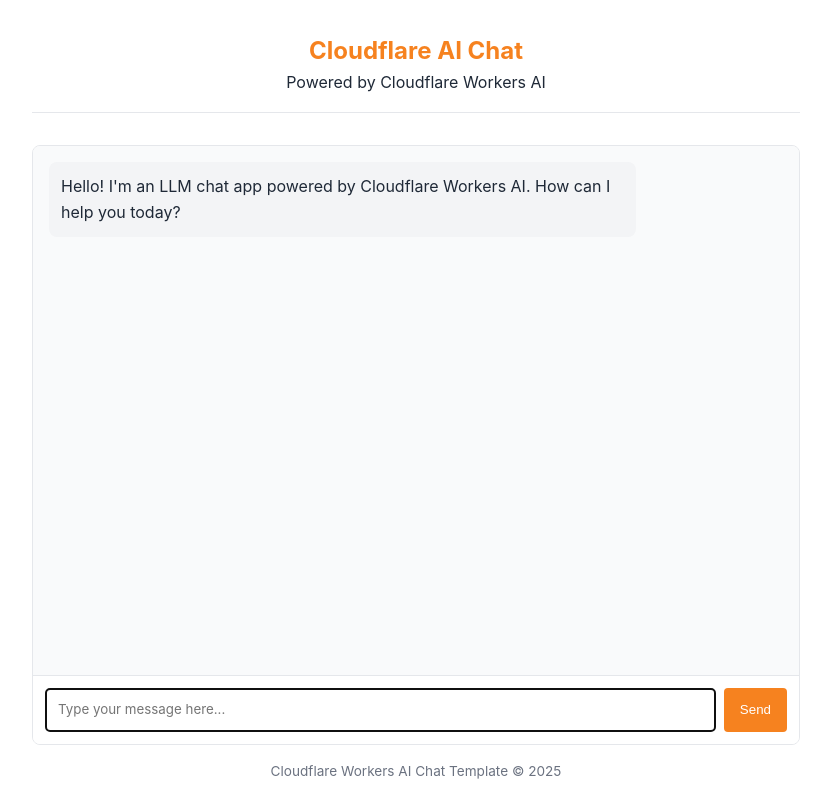
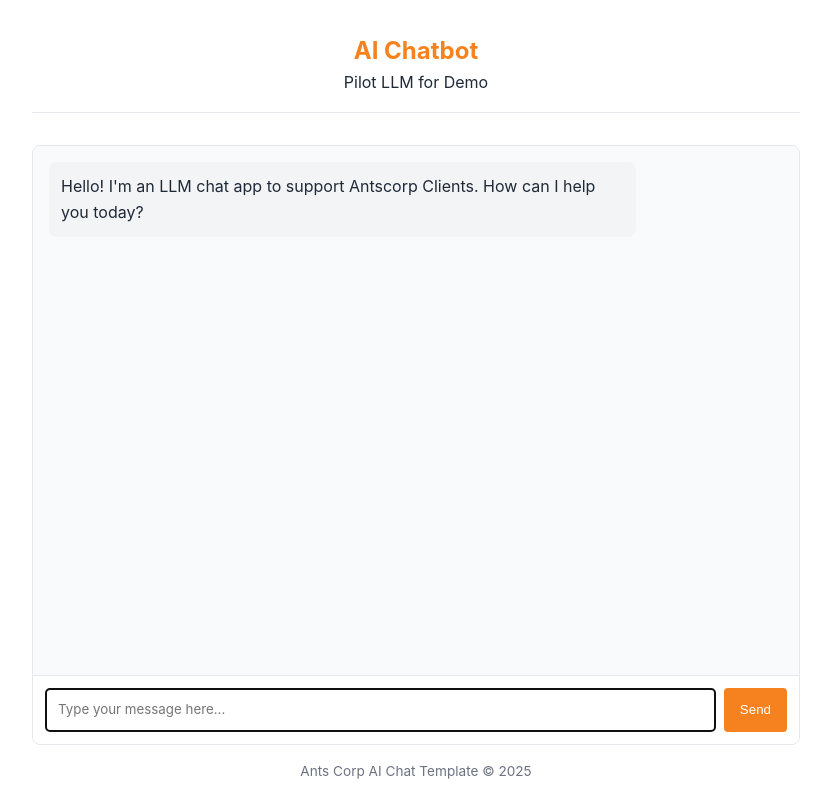
Before and after one commit to valencoreAI/llm-chat-app-template, a website: page public/index.html in a window 1280 px wide. Shown: the whole page, without its empty margins (224-1055 px from the left). Drawn offline with Linux system fonts and the light colour scheme.

Commit message:
Update index.html

```diff
--- a/public/index.html
+++ b/public/index.html
@@ -138,15 +138,15 @@
   </head>
   <body>
     <header>
-      <h1>Cloudflare AI Chat</h1>
-      <p>Powered by Cloudflare Workers AI</p>
+      <h1> AI Chatbot</h1>
+      <p>Pilot LLM for Demo</p>
     </header>
 
     <div class="chat-container">
       <div id="chat-messages" class="chat-messages">
         <div class="message assistant-message">
           <p>
-            Hello! I'm an LLM chat app powered by Cloudflare Workers AI. How can
+            Hello! I'm an LLM chat app to support Antscorp Clients. How can
             I help you today?
           </p>
         </div>
@@ -168,7 +168,7 @@
     </div>
 
     <footer>
-      <p>Cloudflare Workers AI Chat Template &copy; 2025</p>
+      <p>Ants Corp AI Chat Template &copy; 2025</p>
     </footer>
 
     <!-- Chat app script -->
```
